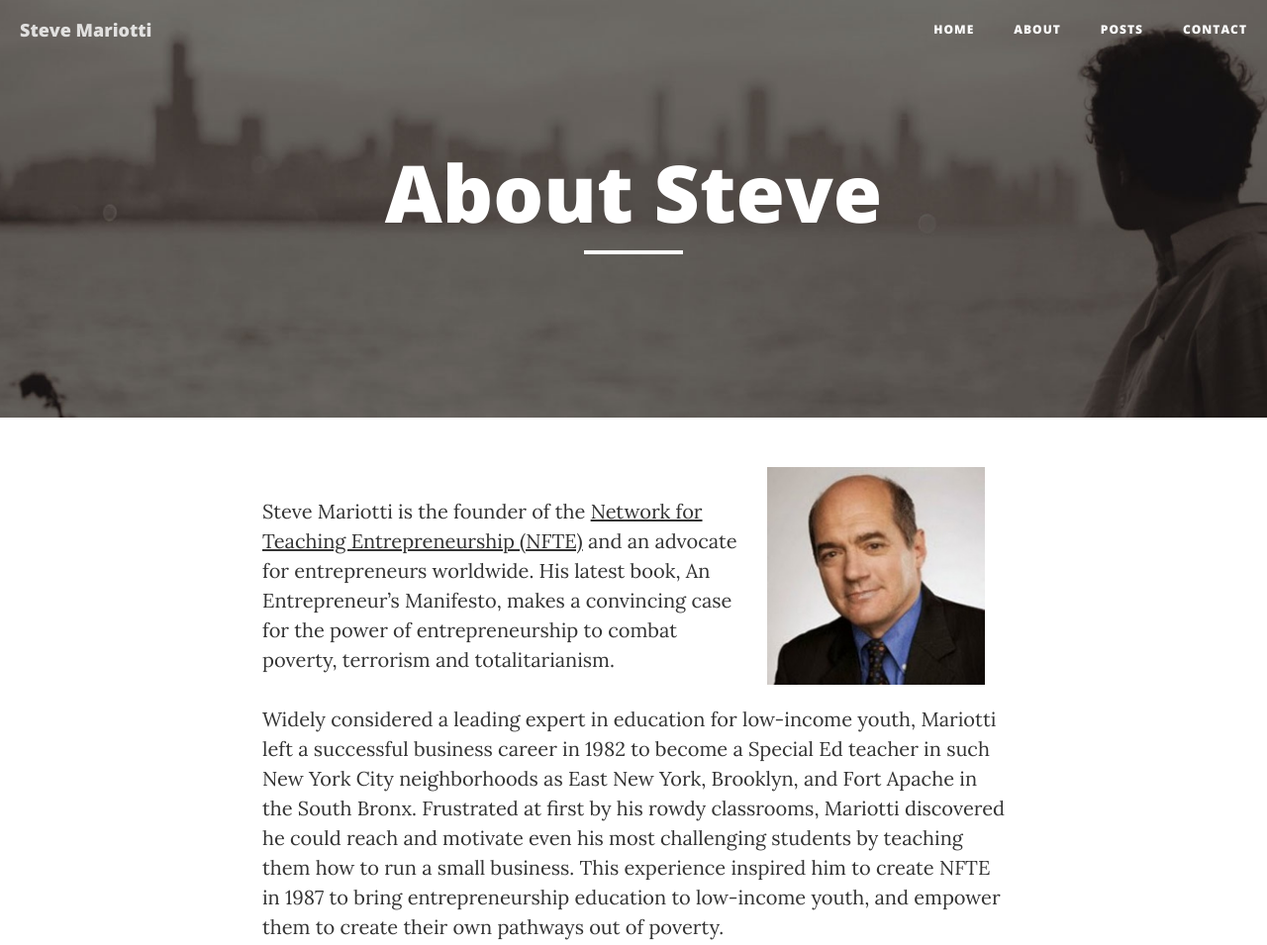
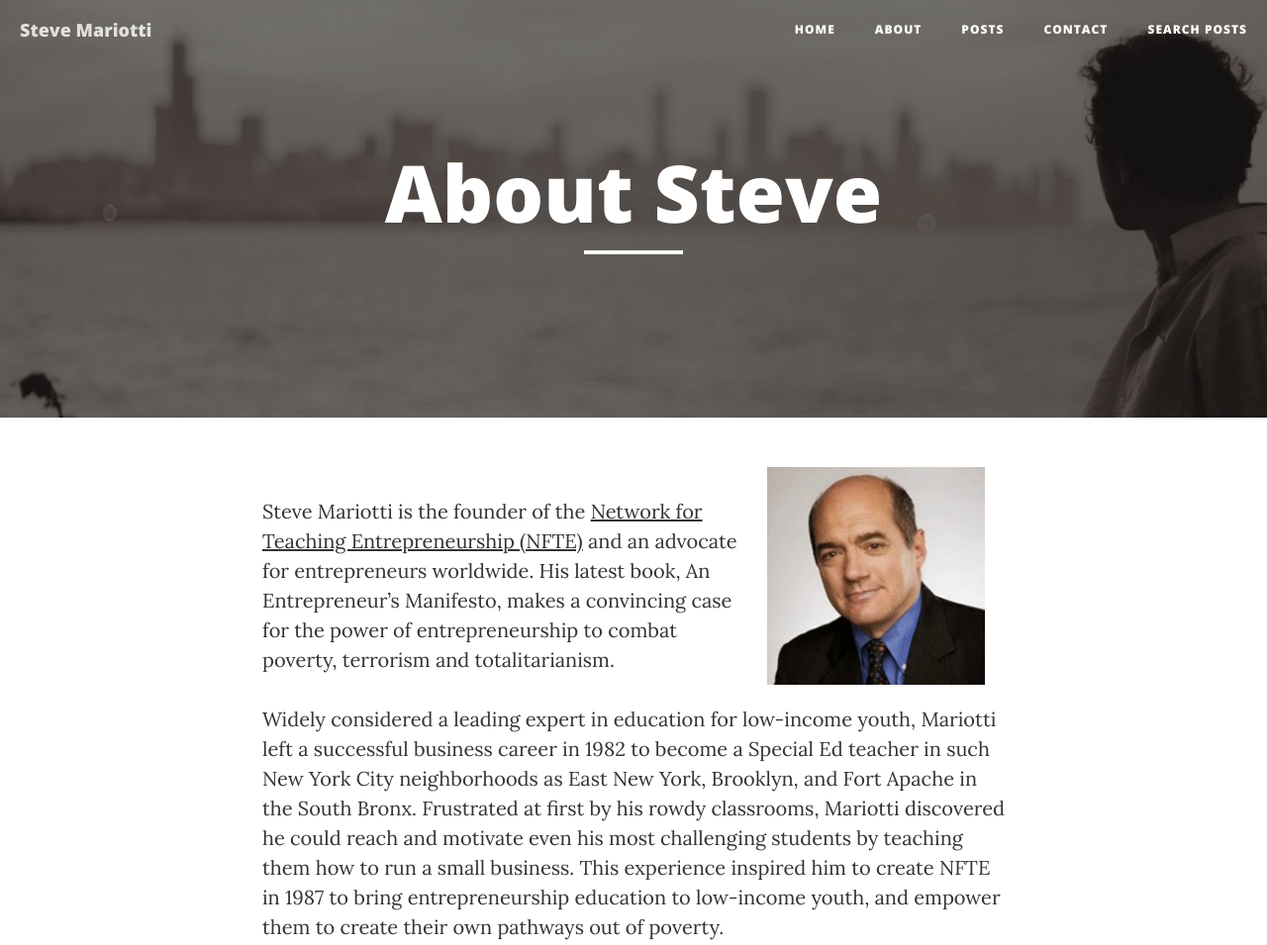
Before and after one commit to JenCodetc/steve-mariotti, a website: page about.html in a window 1280 px wide. Shown: the top 955 px of the page at 99% size. Drawn offline with nearby package versions, Linux system fonts and the light colour scheme.

Commit message:
added tab

```diff
--- a/about.html
+++ b/about.html
@@ -58,6 +58,9 @@
                     </li>
                     <li>
                         <a href="contact.html">Contact</a>
+                    </li>
+                    <li>
+                        <a href="search_table_test.html">Search Posts</a>
                     </li>
                 </ul>
             </div>
```
Also changed, not shown: contact.html (+3 -0 lines), index.html (+3 -0 lines), post.html (+3 -0 lines), post2.html (+3 -0 lines), post3.html (+3 -0 lines), post4.html (+3 -0 lines), post5.html (+3 -0 lines), post6.html (+3 -0 lines), post7.html (+3 -0 lines), post8.html (+3 -0 lines), post9.html (+3 -0 lines), search_table_test.html (+3 -0 lines).
